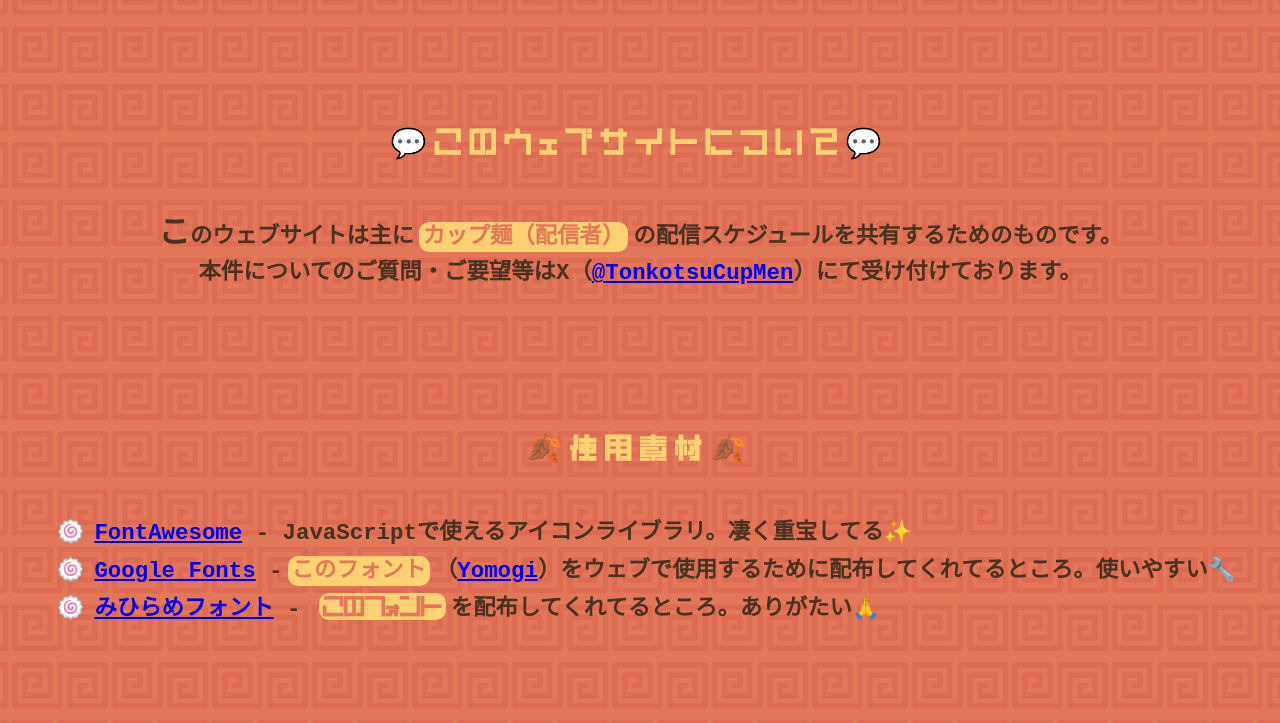
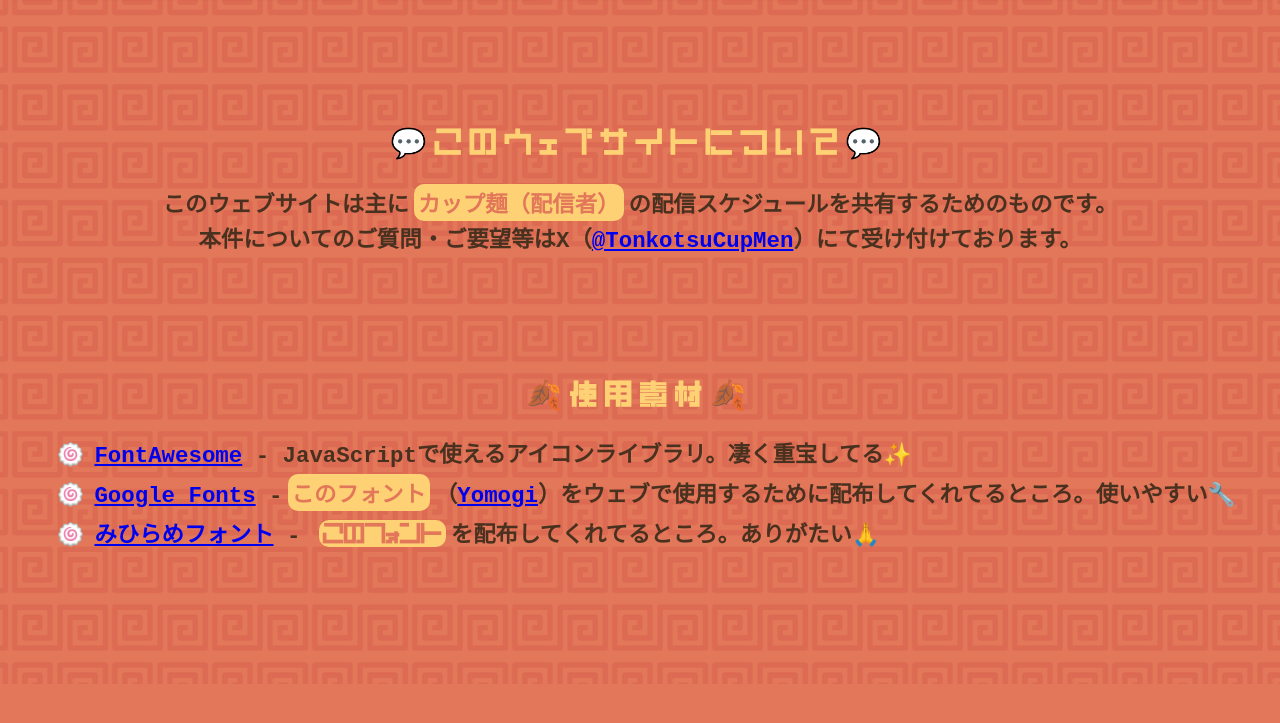
Before and after one commit to RachaelMiki1215/cupmen-game-streaming-schedule-website, a Gatsby site: page / in a window 1280 px wide. Shown: the part 977-1700 px from the top of the page. After the commit the page ends 1661 px from the top, so only its background shows below. Built offline with nearby package versions, Linux system fonts and the light colour scheme; Gatsby itself is replaced by a stand-in of ours; a web font is replaced by a local one.

Commit message:
Changed line break behavior

```diff
--- a/src/components/Layout/Layout.css
+++ b/src/components/Layout/Layout.css
@@ -57,6 +57,7 @@
     padding: 2px 4px;
     margin: 0px 5px 0px 5px;
     border-radius: 10px;
+    display: inline-block;
 }
 
 span {
@@ -82,3 +83,7 @@
     padding-left: 10px;
     padding-bottom: 5px;
 }
+
+p, ul {
+    margin: 0 20px 0 20px;
+}
--- a/src/pages/index.tsx
+++ b/src/pages/index.tsx
@@ -26,16 +26,25 @@
           <MyCalendar contents={contentArr} />
         </section>
         <section>
-          <h2>💬このウェブサイトについて💬</h2>
+          <h2>
+            <span>💬この</span>
+            <span>ウェブサイトに</span>
+            <span>ついて💬</span>
+          </h2>
           <p>
-            このウェブサイトは主に<strong>カップ麺（配信者）</strong>
-            の配信スケジュールを共有するためのものです。
+            <span>
+              このウェブサイトは主に<strong>カップ麺（配信者）</strong>の
+            </span>
+            <span>配信スケジュールを共有するためのものです。</span>
             <br />
-            本件についてのご質問・ご要望等はX（
-            <a href="https://twitter.com/TonkotsuCupMen" target="_blank">
-              @TonkotsuCupMen
-            </a>
-            ）にて受け付けております。
+            <span>本件についてのご質問・ご要望等は</span>
+            <span>
+              X（
+              <a href="https://twitter.com/TonkotsuCupMen" target="_blank">
+                @TonkotsuCupMen
+              </a>
+              ）にて受け付けております。
+            </span>
           </p>
         </section>
         <section>
```
